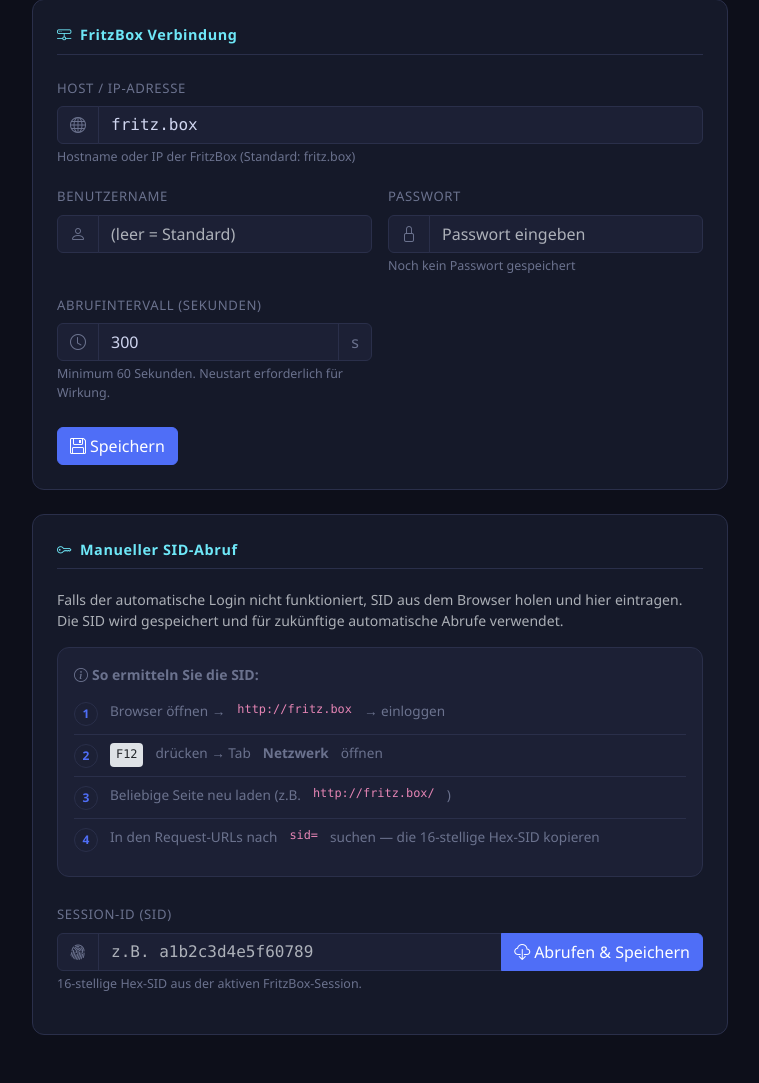
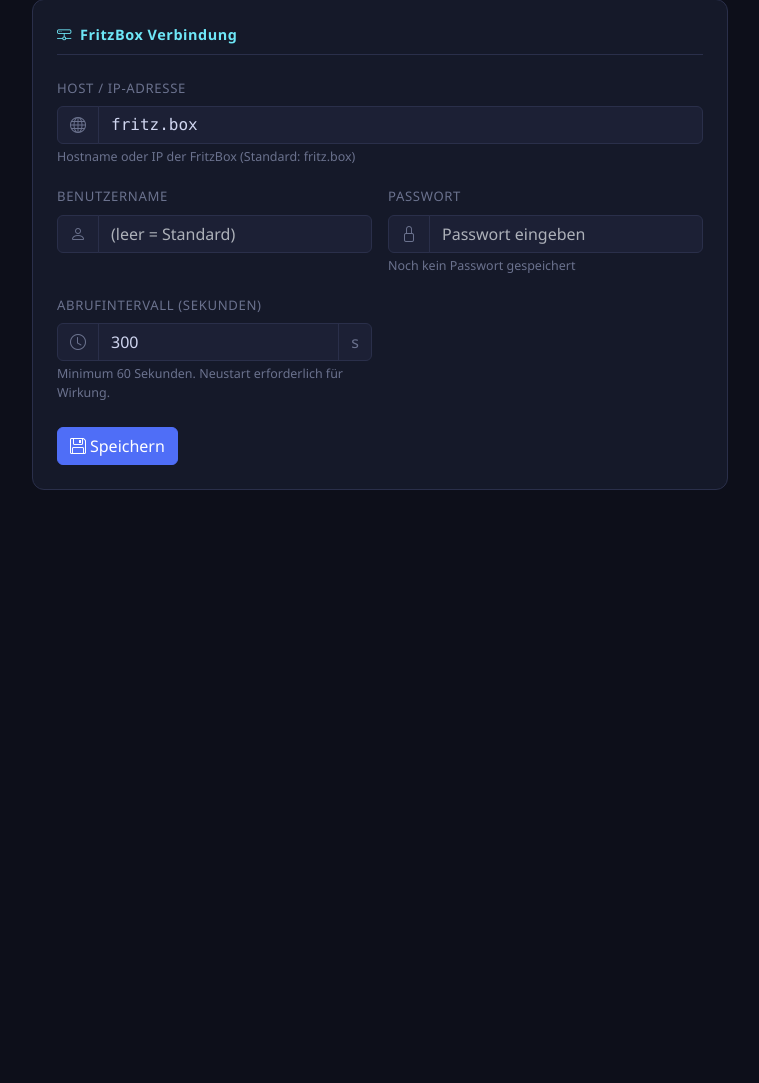
Before and after one commit to Pesto-maker/FritzBox-Viewer, a FastAPI app: page /admin in a window 1280 px wide. Shown: the part 113-1196 px from the top of the page, without its empty margins (260-1019 px from the left). After the commit the page ends 603 px from the top, so only its background shows below. Run offline with FastAPI, Linux system fonts and the light colour scheme.

Commit message:
Add Admin button to main view, remove manual SID section
Co-Authored-By: Claude Sonnet 4.6 <noreply@anthropic.com>

```diff
--- a/app/templates/admin.html
+++ b/app/templates/admin.html
@@ -99,43 +99,8 @@
       font-family: monospace;
     }
 
-    /* ── How-to steps ────────────────────────────────────────── */
-    .how-to-list {
-      list-style: none;
-      padding: 0;
-      margin: 0;
-      counter-reset: steps;
-    }
-    .how-to-list li {
-      counter-increment: steps;
-      display: flex;
-      align-items: flex-start;
-      gap: 0.75rem;
-      padding: 0.5rem 0;
-      color: var(--fb-muted);
-      font-size: 0.85rem;
-      border-bottom: 1px solid var(--fb-border);
-    }
-    .how-to-list li:last-child { border-bottom: none; }
-    .how-to-list li::before {
-      content: counter(steps);
-      display: inline-flex;
-      align-items: center;
-      justify-content: center;
-      flex-shrink: 0;
-      width: 1.5rem;
-      height: 1.5rem;
-      border-radius: 50%;
-      background: var(--fb-surface2);
-      border: 1px solid var(--fb-border);
-      color: var(--fb-accent);
-      font-size: 0.75rem;
-      font-weight: 700;
-      margin-top: 1px;
-    }
-
     /* ── Result alerts ───────────────────────────────────────── */
-    #configResult, #sidResult { font-size: 0.85rem; }
+    #configResult { font-size: 0.85rem; }
 
     /* ── Input group addon ───────────────────────────────────── */
     .input-group-text {
@@ -255,62 +220,6 @@
     </form>
   </div>
 
-  <!-- ── Section 2: Manual SID Fetch ───────────────────────────────── -->
-  <div class="card-dark p-4 mb-4">
-    <div class="section-title">
-      <i class="bi bi-key me-2"></i>Manueller SID-Abruf
-    </div>
-
-    <p class="text-muted small mb-3">
-      Falls der automatische Login nicht funktioniert, SID aus dem Browser holen und hier
-      eintragen. Die SID wird gespeichert und für zukünftige automatische Abrufe verwendet.
-    </p>
-
-    <!-- How-to -->
-    <div class="card-dark p-3 mb-4" style="background: var(--fb-surface2);">
-      <div class="small fw-semibold mb-2" style="color: var(--fb-muted);">
-        <i class="bi bi-info-circle me-1"></i>So ermitteln Sie die SID:
-      </div>
-      <ul class="how-to-list">
-        <li>
-          Browser öffnen &rarr; <code>http://fritz.box</code> &rarr; einloggen
-        </li>
-        <li>
-          <kbd>F12</kbd> drücken &rarr; Tab <strong>Netzwerk</strong> öffnen
-        </li>
-        <li>
-          Beliebige Seite neu laden (z.B. <code>http://fritz.box/</code>)
-        </li>
-        <li>
-          In den Request-URLs nach <code>sid=</code> suchen — die 16-stellige Hex-SID kopieren
-        </li>
-      </ul>
-    </div>
-
-    <!-- SID input -->
-    <div class="mb-3">
-      <label class="form-label" for="sidInput">Session-ID (SID)</label>
-      <div class="input-group">
-        <span class="input-group-text"><i class="bi bi-fingerprint"></i></span>
-        <input type="text" id="sidInput" class="form-control font-monospace"
-               placeholder="z.B. a1b2c3d4e5f60789"
-               maxlength="16"
-               autocomplete="off"
-               spellcheck="false" />
-        <button class="btn btn-primary" id="btnFetchSid" onclick="fetchWithSid()">
-          <i class="bi bi-cloud-download me-1"></i>Abrufen &amp; Speichern
-        </button>
-      </div>
-      <div class="form-text">
-        16-stellige Hex-SID aus der aktiven FritzBox-Session.
-        {% if config.manual_sid %}
-          Aktuell gespeichert: <code class="text-info">{{ config.manual_sid[:8] }}…</code>
-        {% endif %}
-      </div>
-    </div>
-
-    <div id="sidResult" class="d-none"></div>
-  </div>
 
 </main>
 
@@ -365,48 +274,6 @@
     }
   }
 
-  // ── Fetch with manual SID ─────────────────────────────────────────
-  async function fetchWithSid() {
-    const sid = document.getElementById("sidInput").value.trim();
-    const btn = document.getElementById("btnFetchSid");
-
-    if (!sid) {
-      showResult("sidResult", "warning",
-        '<i class="bi bi-exclamation-circle me-2"></i>Bitte eine SID eingeben.');
-      return;
-    }
-
-    btn.disabled = true;
-    btn.innerHTML = '<span class="spinner-border spinner-border-sm me-1"></span>Lädt…';
-    document.getElementById("sidResult").className = "d-none";
-
-    try {
-      const r    = await fetch("/api/admin/fetch-with-sid", {
-        method:  "POST",
-        headers: {"Content-Type": "application/json"},
-        body:    JSON.stringify({sid}),
-      });
-      const data = await r.json();
-
-      if (data.status === "ok") {
-        showResult("sidResult", "success",
-          '<i class="bi bi-check-circle me-2"></i>' +
-          `Erfolgreich: <strong>${data.total_received}</strong> Einträge empfangen, ` +
-          `<strong>${data.new_entries}</strong> neu gespeichert. ` +
-          `SID wurde für zukünftige automatische Abrufe gespeichert.`
-        );
-      } else {
-        showResult("sidResult", "danger",
-          '<i class="bi bi-exclamation-triangle me-2"></i>' + (data.message || "Unbekannter Fehler."));
-      }
-    } catch (e) {
-      showResult("sidResult", "danger", "Netzwerkfehler: " + e.message);
-    } finally {
-      btn.disabled = false;
-      btn.innerHTML = '<i class="bi bi-cloud-download me-1"></i>Abrufen &amp; Speichern';
-    }
-  }
-
   // ── Helper ────────────────────────────────────────────────────────
   function showResult(elementId, type, html) {
     const el = document.getElementById(elementId);
@@ -414,11 +281,6 @@
     el.innerHTML = html;
   }
 
-  // Enter key triggers SID fetch
-  document.getElementById("sidInput").addEventListener("keydown", e => {
-    if (e.key === "Enter") fetchWithSid();
-  });
-
 </script>
 </body>
 </html>
--- a/app/templates/index.html
+++ b/app/templates/index.html
@@ -188,6 +188,9 @@
     <button class="btn btn-sm btn-outline-primary" id="btnFetch" onclick="triggerFetch()">
       <i class="bi bi-arrow-clockwise me-1"></i>Jetzt abrufen
     </button>
+    <a href="/admin" class="btn btn-sm btn-outline-secondary">
+      <i class="bi bi-gear me-1"></i>Admin
+    </a>
   </div>
 </header>
 
```
